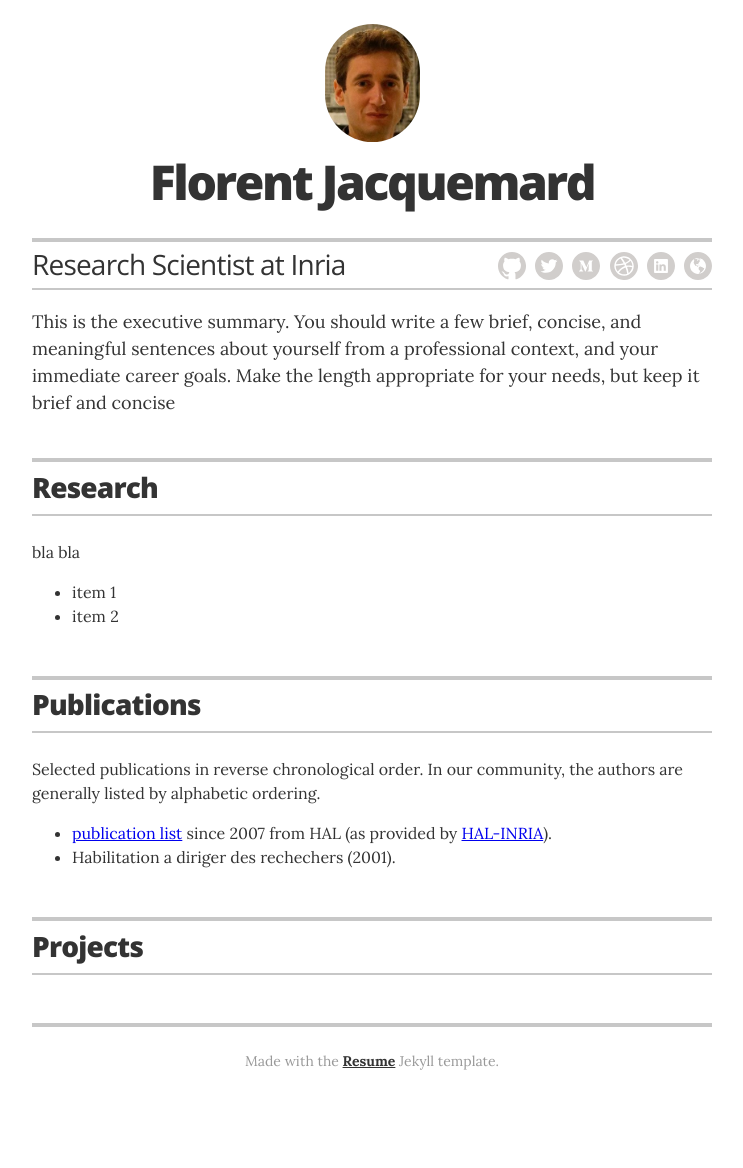
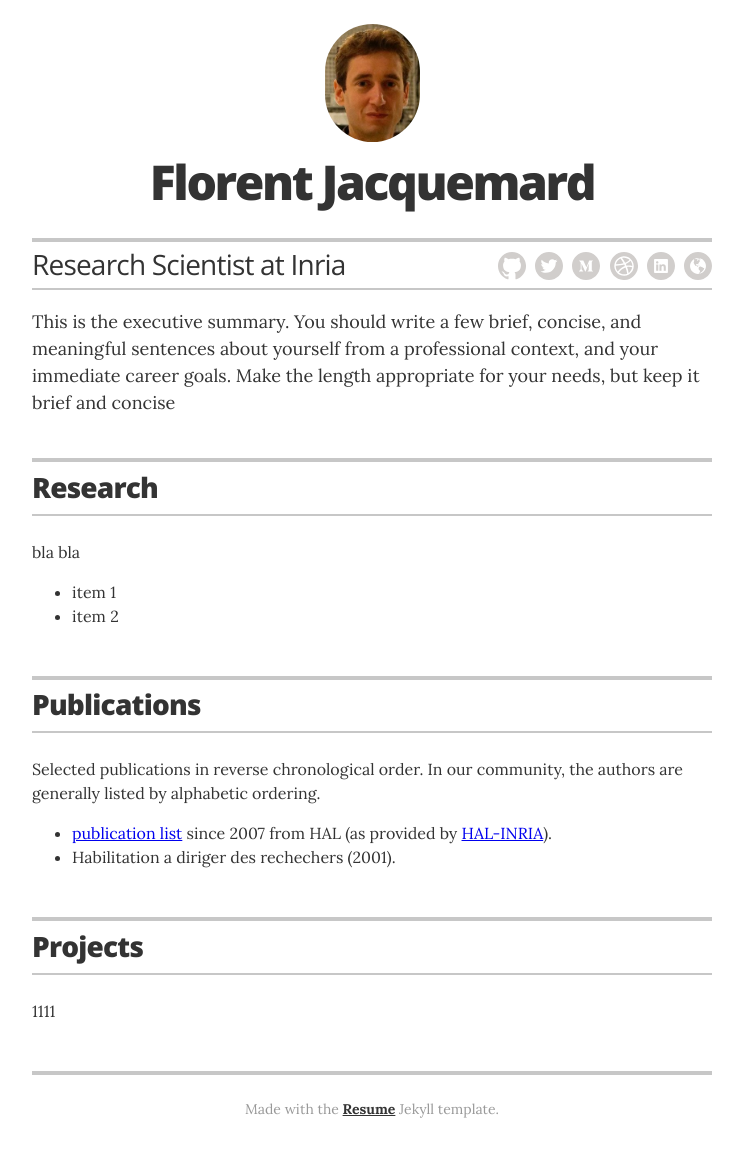
Before and after one commit to florento/florent-jacquemard.github.io, a Jekyll site: the page built from index.html, in a window 1280 px wide. Shown: the whole page, without its empty margins (268-1011 px from the left). Built offline with Jekyll 4.4.1, drawn with Linux system fonts in a browser that asks for light colours; before the commit the page ends 1120 px from its top, so only the background shows below that.

Commit message:
debug projects

```diff
--- a/_layouts/resume.html
+++ b/_layouts/resume.html
@@ -140,7 +140,7 @@
           <h2>Software</h2>
         </header>
 
-        {% for soft in site.software reversed %}
+        {% for soft in site.software %}
         <div class="resume-item" itemtype="http://schema.org/CreativeWork">
           <p>{{ soft.content | markdownify }}</p>
         </div><!-- end of resume-item -->
@@ -156,8 +156,10 @@
         <header class="section-header">
           <h2>Projects</h2>
         </header>
+        <p>1111</p>
 
         {% for project in site.projects reversed %}
+        <p>2222</p>
         <div class="resume-item" itemscope itemtype="http://schema.org/CreativeWork">
           <meta itemprop="creator" content="{{ site.resume_name }}" itemtype="http://schema.org/Person" />
           <h3 class="resume-item-title" itemprop="name">{% if project.url %}<a href="{{ project.url }}" itemprop="url">{{ project.project }}</a>{% else %}{{ project.name }}{% endif %}
```
